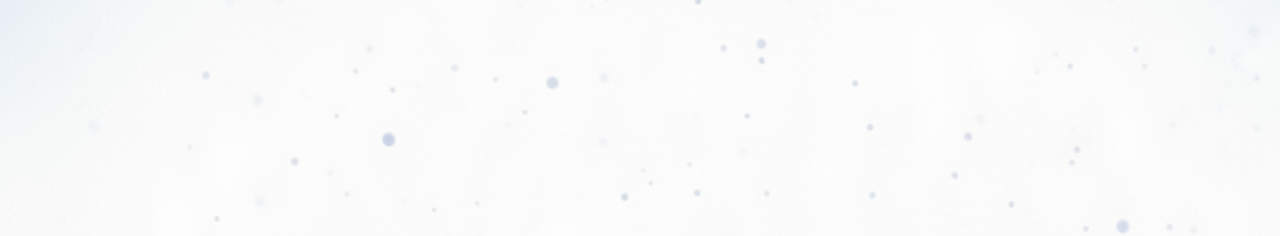
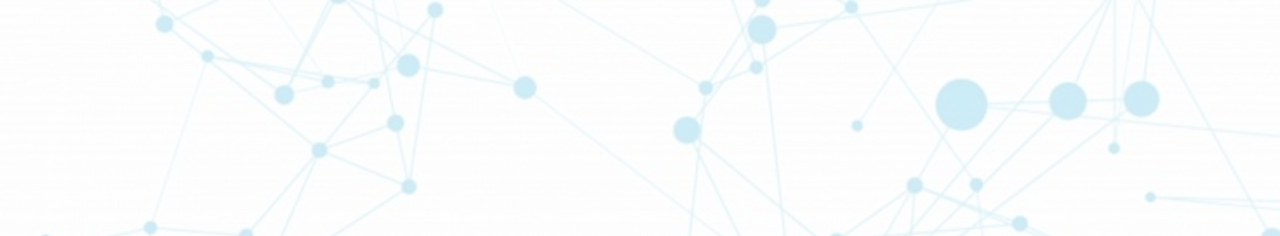
Before and after one commit to aayushb007/jay, a plain HTML site: page index.html in a window 1280 px wide. Shown: the top 236 px of the page. Drawn offline with nearby package versions, Linux system fonts and the light colour scheme.

Commit message:
Update style.css

```diff
--- a/assets/css/style.css
+++ b/assets/css/style.css
@@ -274,7 +274,7 @@ h6 {
 #hero {
   width: 100%;
   height: 100vh;
-  background: url("../bg.png") top right no-repeat;
+  background: url("../bg.jpeg") top right no-repeat;
   background-size: cover;
   position: relative;
 }
@@ -287,7 +287,7 @@ h6 {
 
 #hero:before {
   content: "";
-  background: rgba(255, 255, 255, 0.5);
+  background: rgba(255, 255, 255, 0.8);
   position: absolute;
   bottom: 0;
   top: 0;
```
